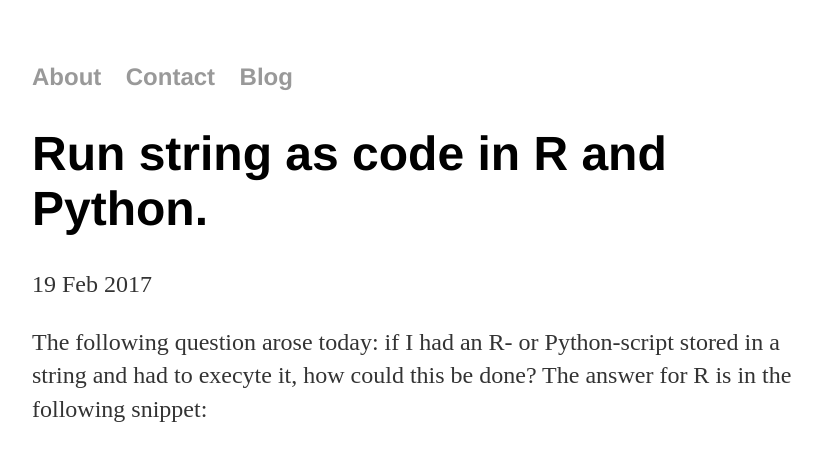
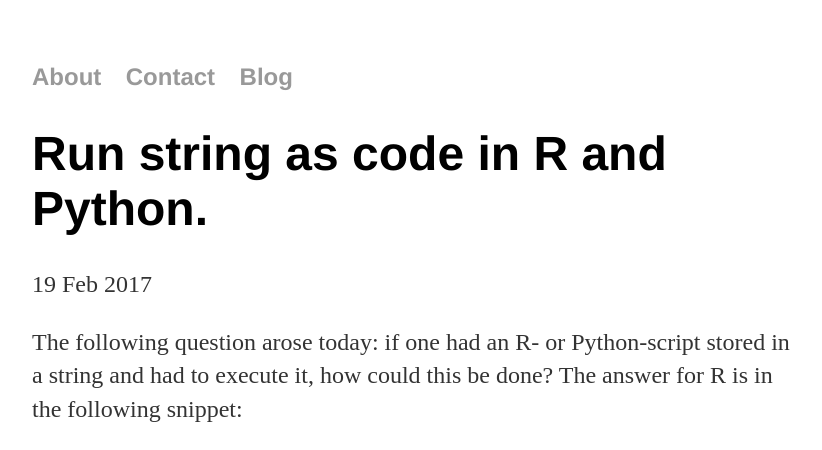
Before and after one commit to elizavetasemenova/elizavetasemenova.github.io, a Jekyll site: the page built from _posts/2017-02-19-Run-string-as-code-in-R.md, in a window 1280 px wide, cut to the strip 0-450 px from the top of the page. Shown: the whole strip, without its empty margins (224-1046 px from the left). Built offline with Jekyll 4.4.1, drawn with Linux system fonts in a browser that asks for light colours; comment, search, counter and statistics services are not loaded; some of the changed text lies outside the part shown.

Commit message:
Update 2017-02-19-Run-string-as-code-in-R.md

```diff
--- a/_posts/2017-02-19-Run-string-as-code-in-R.md
+++ b/_posts/2017-02-19-Run-string-as-code-in-R.md
@@ -5,11 +5,11 @@
 comments: true
 ---
 
-The following question arose today: if I had an R- or Python-script stored in a string and had to execyte it, how could this be done?
+The following question arose today: if one had an R- or Python-script stored in a string and had to execute it, how could this be done?
 The answer for R is in the following snippet:
 
 <script src="https://gist.github.com/elizavetasemenova/eb7489a140c2d624b6d7e51c6231d0f5.js"></script>
 
 
-Since I am trying to become bilingual, here is the Python version:
+Since we want to become bilingual, here is the Python version:
 <script src="https://gist.github.com/elizavetasemenova/899c546454937dd02ae344d275179556.js"></script>
```
